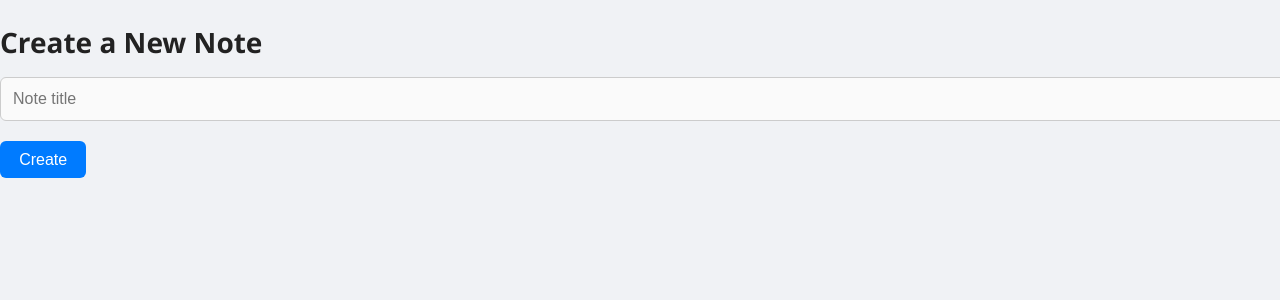
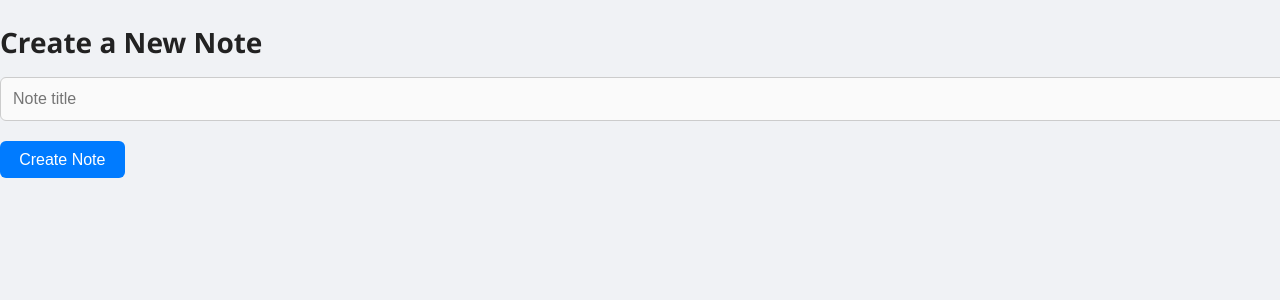
Before and after one commit to Himsnhu12/notes, a React (Create React App) app in the folder frontend/: page / in a window 1280 px wide. Shown: the top 300 px of the page. Built offline with nearby package versions, Linux system fonts and the light colour scheme.

Commit message:
Update CreateNote.jsx

```diff
--- a/frontend/src/CreateNote.jsx
+++ b/frontend/src/CreateNote.jsx
@@ -23,7 +23,7 @@ export default function CreateNote() {
         value={title}
         onChange={(e) => setTitle(e.target.value)}
       />
-      <button onClick={createNote}>Create</button>
+      <button onClick={createNote}>Create Note</button>
     </div>
   );
 }
```
